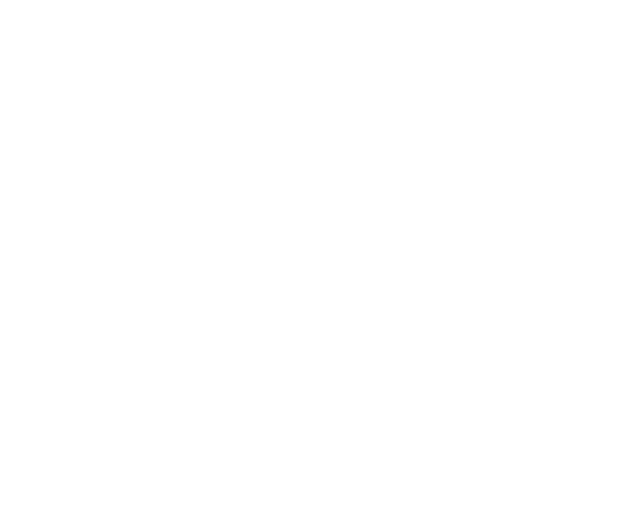
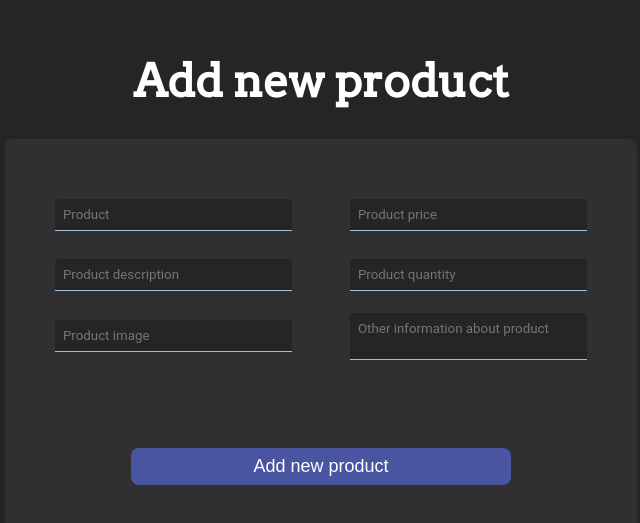
Before and after one commit to TotoalNormie/spaceful, a React (Vite) app in the folder frontend/: page /addnewproduct in a window 1280 px wide. Before the commit this address had no page. Shown: the part 127-650 px from the top of the page, without its empty margins (319-959 px from the left). Built offline with nearby package versions, Linux system fonts and the light colour scheme.

Commit message:
Add-new-product page

```diff
--- a/frontend/src/App.jsx
+++ b/frontend/src/App.jsx
@@ -4,6 +4,7 @@
 import Home from "./components/Home"
 import Login from "./components/Login"
 import Register from "./components/Register"
+import AddNewProduct from "./components/AddNewProduct"
 
 function App() {
 
@@ -14,6 +15,7 @@
       <Route exact path='/test' element={<Test/>} />
       <Route exact path='/login' element={<Login/>} />
       <Route exact path='/register' element={<Register/>} />
+      <Route exact path='/addnewproduct' element={<AddNewProduct/>} />
     </Routes>
     </BrowserRouter>
   )
--- /dev/null
+++ b/frontend/src/components/AddNewProduct.jsx
@@ -0,0 +1,31 @@
+import React from 'react';
+import css from "../style/AddNewProduct.module.css";
+import Header from "./Header";
+
+
+const AddNewProduct = () => {
+	return (
+        <>
+            <div className={css.mainContainer}>
+                <h1>Add new product</h1>
+                <div className={css.inputContainer}>
+                    <div className={css.splitContainer}>
+                        <input type='text' placeholder='Product' />
+                        <input type='text' placeholder='Product price' />
+                    </div>
+                    <div className={css.splitContainer}>
+                        <input type='text' placeholder='Product description' />
+                        <input type='text' placeholder='Product quantity' />
+                    </div>
+                    <div className={css.splitContainer}>
+                        <input type='text' placeholder='Product image' />
+                        <textarea type='text'  placeholder='Other information about product' />
+                    </div>
+                    <button>Add new product</button>
+                </div>
+            </div>
+        </>
+	)
+}
+
+export default AddNewProduct;
--- /dev/null
+++ b/frontend/src/style/AddNewProduct.module.css
@@ -0,0 +1,71 @@
+body{
+    background-color: #252525;
+    color: white;
+}
+
+.mainContainer{
+    display: flex;
+    flex-direction: column;
+    justify-content: center;
+    align-items: center;
+    width: 100%;
+    min-height: 100vh;
+}
+
+.inputContainer{
+    display: flex;
+    flex-direction: column;
+    justify-content: center;
+    align-items: center;
+    background-color: #303030;
+    width: 50%;
+    height: 50vh;
+    border-radius: 8px;
+}
+
+button{
+    cursor: pointer;
+    padding: .5rem;
+    margin: .5rem;
+    margin-top: 5rem;
+    background-color: #4A55A2;
+    border: none;
+    outline: none;
+    color: white;
+    border-radius: 8px;
+    width: 60%;
+    font-size: 18px;
+}
+
+.splitContainer{
+    display: flex;
+    justify-content: space-evenly;
+    align-items: center;
+    width: 100%;
+    min-height: 15%;
+
+    input{
+        font-family: 'Roboto', sans-serif;
+        margin: 8px;
+        width: 35%;
+        padding: .5rem;
+        background-color: #252525;
+        border: none;
+        border-bottom: 1px solid #A0BFE0;
+        border-radius: 4px 4px 0px 0px;
+        color: white;
+    }
+
+    textarea{
+        font-family: 'Roboto', sans-serif;
+        margin: 8px;
+        min-width: 35%;
+        padding: .5rem;
+        background-color: #252525;
+        border: none;
+        border-bottom: 1px solid #A0BFE0;
+        border-radius: 4px 4px 0px 0px;
+        color: white;
+        resize: none;
+    }
+}
```
